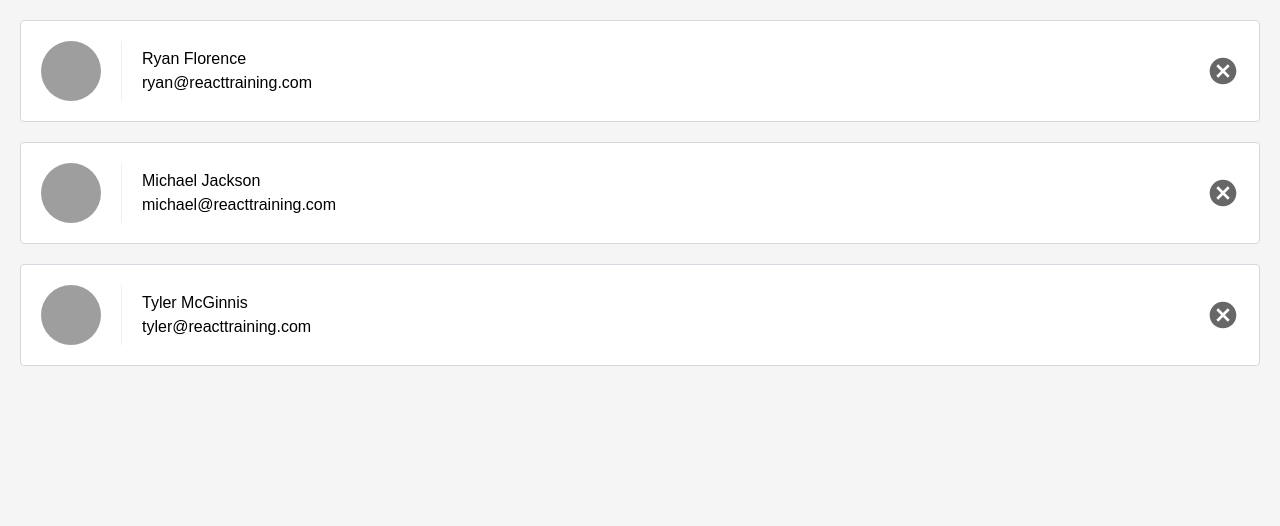
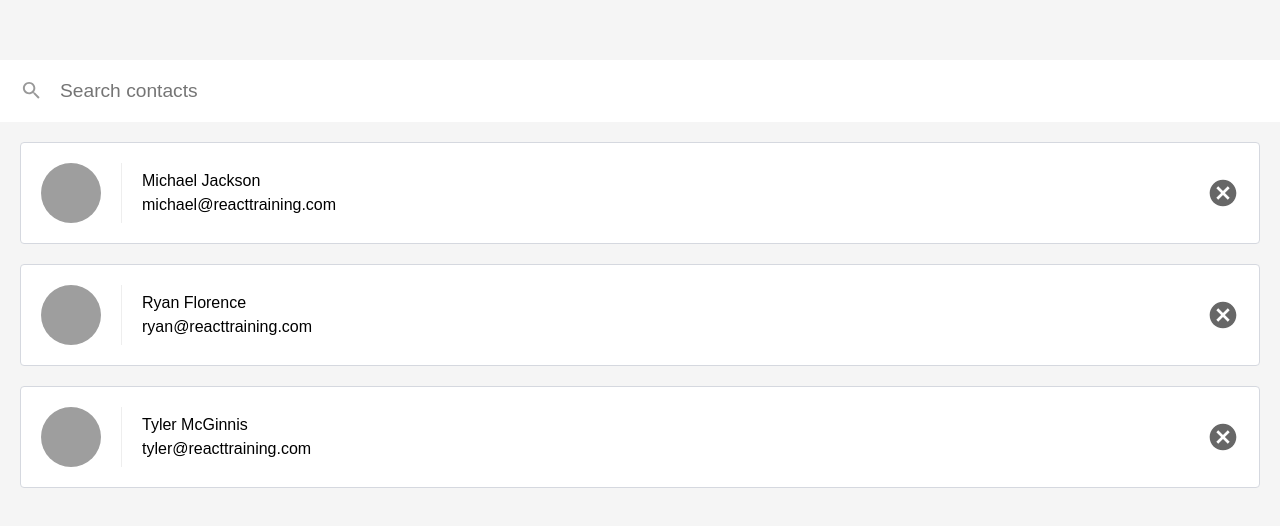
Before and after one commit to diogoalves/reactnd-contacts, a React (Create React App) app: page / in a window 1280 px wide. Shown: the top 526 px of the page. Built offline with nearby package versions, Linux system fonts and the light colour scheme.

Commit message:
adds search capability

```diff
--- a/package.json
+++ b/package.json
@@ -3,9 +3,11 @@
   "version": "0.1.0",
   "private": true,
   "dependencies": {
+    "escape-string-regexp": "^1.0.5",
     "react": "^16.0.0",
     "react-dom": "^16.0.0",
-    "react-scripts": "1.0.16"
+    "react-scripts": "1.0.16",
+    "sort-by": "^1.2.0"
   },
   "scripts": {
     "start": "react-scripts start",
--- a/src/ListContacts.js
+++ b/src/ListContacts.js
@@ -1,10 +1,63 @@
-import React from 'react';
+import React, { Component } from 'react';
 import PropTypes from 'prop-types';
+import escapeRegExp from 'escape-string-regexp';
+import sortBy from 'sort-by';
 
-const ListContacts = ({contacts, onDeleteContact}) => {
+class ListContacts extends Component {
+
+  static propTypes = {
+    contacts: PropTypes.array.isRequired,
+    onDeleteContact: PropTypes.func.isRequired
+  }
+
+  state = {
+    query: ''
+  }
+
+  updateQuery = (query) => {
+    this.setState({query: query.trim() })
+  }
+
+  cleanQuery = () => {
+    this.setState({ query: '' })
+  }
+
+  render () {
+    const {contacts, onDeleteContact} = this.props;
+    const { query } = this.state;
+
+    let showingContacts;
+    if(query) {
+      const match = RegExp(escapeRegExp(query), 'i');
+      // const match = RegExp(query, 'i');
+      showingContacts = contacts.filter( (contact) => match.test(contact.name) );
+    } else {
+      showingContacts = contacts;
+    }
+
+    showingContacts.sort(sortBy('name'));
+
     return (
+      <div className='list-contacts'>
+        <div className='list-contacs-top'>
+          <input
+            className='search-contacts'
+            type='text'
+            placeholder='Search contacts'
+            value={query}
+            onChange={ (event) => this.updateQuery(event.target.value) }
+          />
+        </div>
+
+        { showingContacts.length !== contacts.length && (
+          <div className='showing-contacts'>
+            <span>Now showing {showingContacts.length} of {contacts.length} total</span>
+            <button onClick={this.cleanQuery}>Show all</button>
+          </div>
+        )}
+
         <ol className='contact-list'>
-      {contacts.map( (contact) => {
+          {showingContacts.map( (contact) => {
             return (
               <li key={contact.id} className='contact-list-item'>
                 <div className='contact-avatar' style={{
@@ -21,12 +74,9 @@
             );
           })}
         </ol>
+      </div>
     );
   }
-
-ListContacts.propTypes = {
-  contacts: PropTypes.array.isRequired,
-  onDeleteContact: PropTypes.func.isRequired
 }
 
 export default ListContacts;
```
Also changed, not shown: 1 other file (tests, documents, lock files or other folders). Lines whose indentation alone changed are shown as unchanged.
